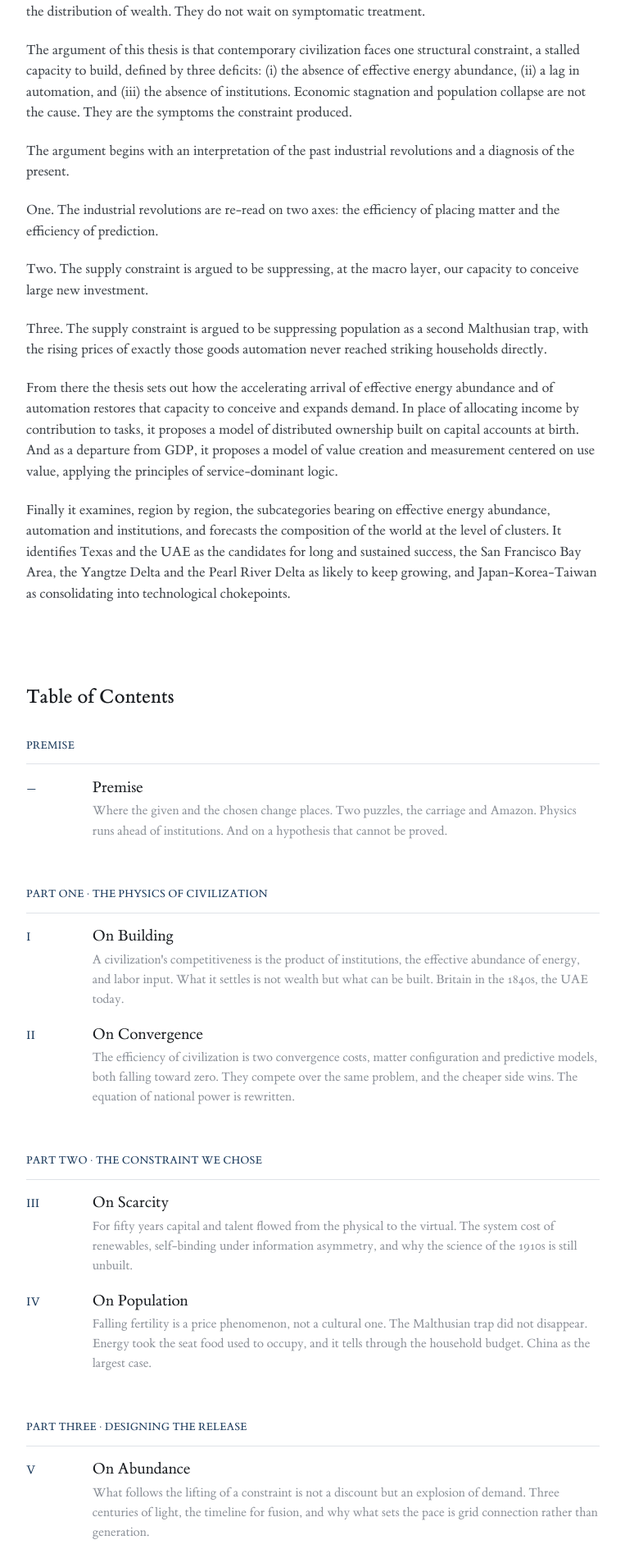
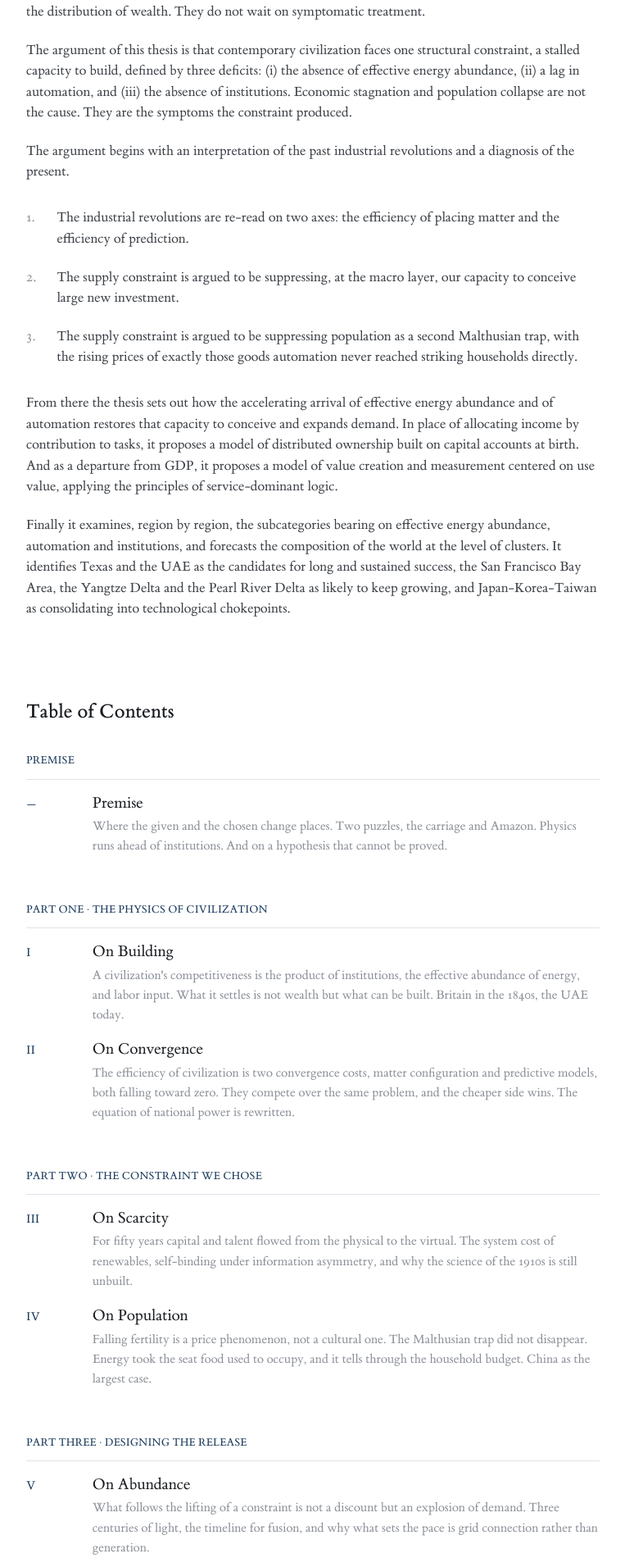
Before and after one commit to arata-hoshino/arata-hoshino.github.io, a Jekyll site: the page built from index.md, in a window 1280 px wide. Shown: the part 895-2795 px from the top of the page at 82% size, without its empty margins (258-1021 px from the left). Built offline with Jekyll 4.4.1, drawn with Linux system fonts in a browser that asks for light colours.

Commit message:
Number the notes, and set the three readings as a list
Every note was set at one. Each is its own list of one item, and the
stylesheet reset the counter on every list, so the mark in the text read
two while the note at the foot read one. The counter is held on the
apparatus now and the notes count on from each other.

The three readings of the diagnosis, which the draft sets as sentences
beginning One, Two and Three, are set as the numbered list they are.

Co-Authored-By: Claude Opus 5 <noreply@anthropic.com>

```diff
--- a/assets/css/style.css
+++ b/assets/css/style.css
@@ -554,6 +554,11 @@ main {
   margin: 1.8em 0;
   padding: 0;
   list-style: none;
+}
+
+/* Each note is a list of one, so resetting the counter on every list set
+   every note at one. The notes count on from each other instead. */
+.prose ol:not(.note) {
   counter-reset: item;
 }
 
@@ -725,6 +730,9 @@ main {
 .prose .apparatus {
   color: var(--muted);
   font-size: 0.85em;
+  /* the counter the notes share, held here so each of them can count on
+     from the last rather than start again at one */
+  counter-reset: item;
 }
 
 /* Inside the apparatus everything is set at one colour, the heads with it:
--- a/index.md
+++ b/index.md
@@ -34,15 +34,14 @@ and population collapse are not the cause. They are the symptoms the constraint
 The argument begins with an interpretation of the past industrial revolutions and a diagnosis of
 the present.
 
-One. The industrial revolutions are re-read on two axes: the efficiency of placing matter and the
-efficiency of prediction.
+1. The industrial revolutions are re-read on two axes: the efficiency of placing matter and the
+   efficiency of prediction.
 
-Two. The supply constraint is argued to be suppressing, at the macro layer, our capacity to
-conceive large new investment.
+2. The supply constraint is argued to be suppressing, at the macro layer, our capacity to conceive
+   large new investment.
 
-Three. The supply constraint is argued to be suppressing population as a second Malthusian trap,
-with the rising prices of exactly those goods automation never reached striking households
-directly.
+3. The supply constraint is argued to be suppressing population as a second Malthusian trap, with
+   the rising prices of exactly those goods automation never reached striking households directly.
 
 From there the thesis sets out how the accelerating arrival of effective energy abundance and of
 automation restores that capacity to conceive and expands demand. In place of allocating income by
```
